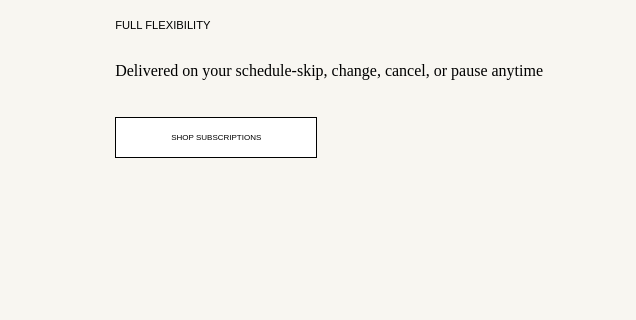
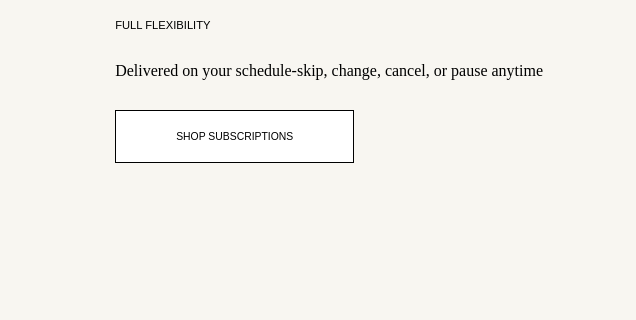
Before and after one commit to Rlee0000/github_bluebottle, a plain HTML site: page index.html in a window 1280 px wide. Shown: the part 3181-3501 px from the top of the page, 0-636 px from the left. Drawn offline with Linux system fonts and the light colour scheme.

Commit message:
update the button size

```diff
--- a/main.css
+++ b/main.css
@@ -238,13 +238,13 @@
   .article-button{
     font-family: Lexend Mega, sans-serif;
     font-weight: normal;
-    font-size: 50%;
+    font-size: 65%;
     background-color: rgb(255, 255, 255);
     border: .5px solid black;
     margin-left: 9%;
     /* text-align: center */
     text-decoration: none;
-    padding: 15px 55px;
+    padding: 20px 60px;
     color: black;
     filter: alpha(opacity=90);
   }
```
